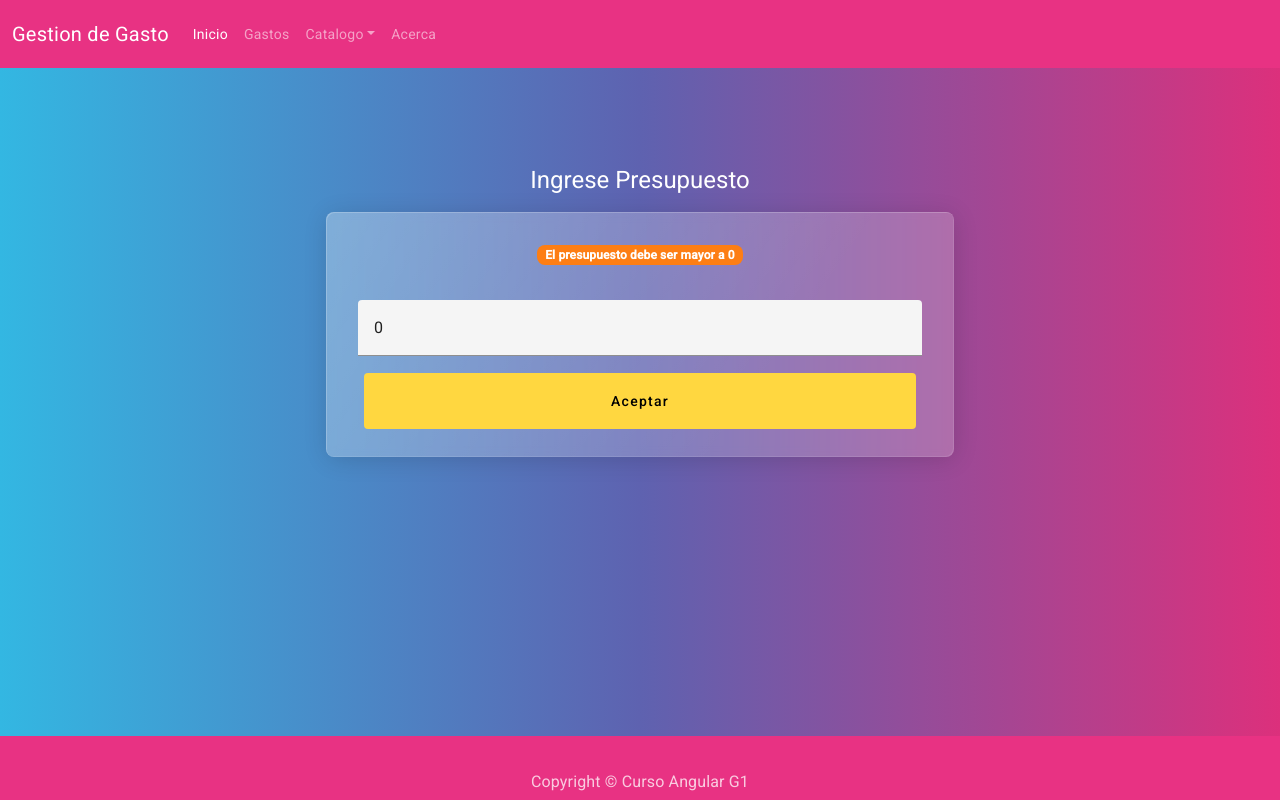
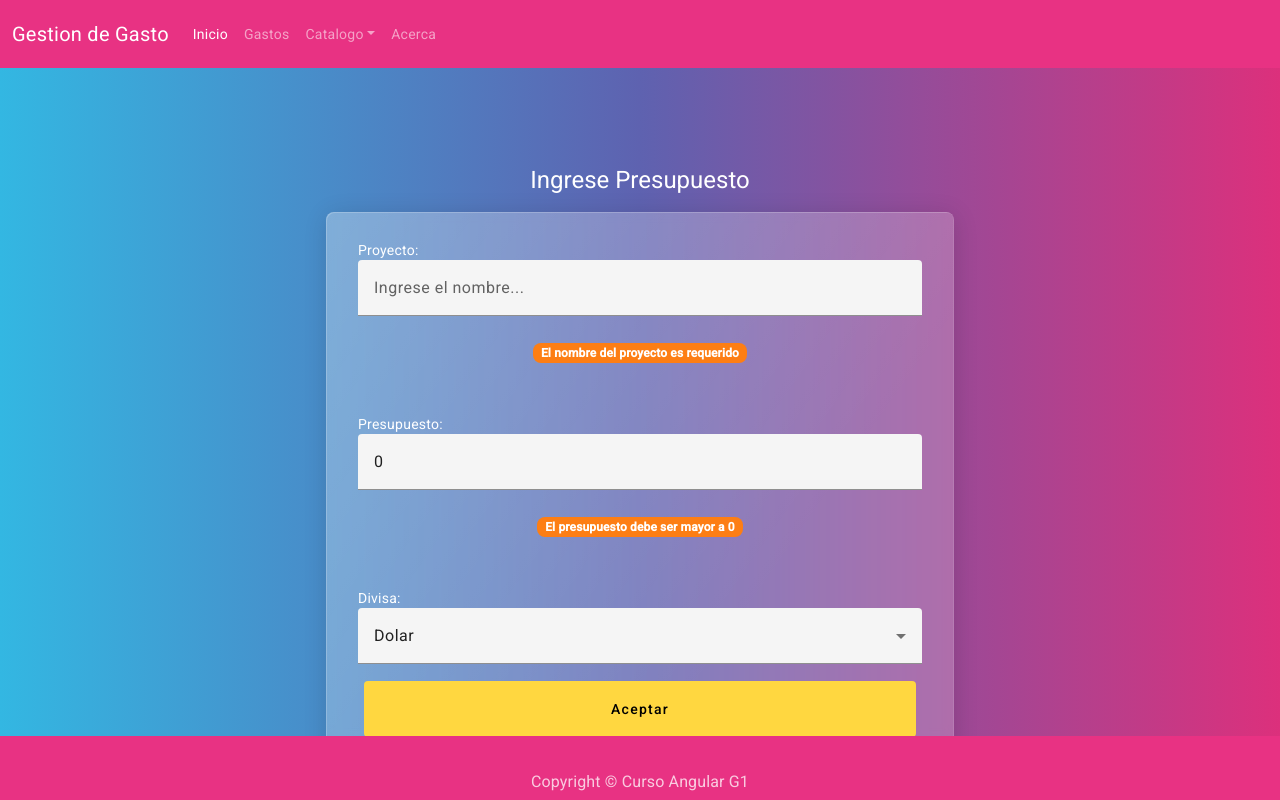
Before and after one commit to caqg95/Project2GGastos, an Angular app: page /ingresarPresupuesto in a window 1280 px wide. Both pictures are taken after a click on the button "Aceptar". Built offline with nearby package versions, Linux system fonts and the light colour scheme.

Commit message:
Add input divisa and proyecto

```diff
--- a/package.json
+++ b/package.json
@@ -22,6 +22,7 @@
     "@angular/router": "^15.0.0",
     "@ng-bootstrap/ng-bootstrap": "^14.0.0",
     "@popperjs/core": "^2.11.6",
+    "@types/uuid": "^9.0.0",
     "bootstrap": "^5.2.3",
     "bootstrap-icons": "^1.10.2",
     "bootswatch": "^5.2.3",
--- a/src/app/components/ingresar-presupuesto/ingresar-presupuesto.component.html
+++ b/src/app/components/ingresar-presupuesto/ingresar-presupuesto.component.html
@@ -3,9 +3,24 @@
         <h1 mat-h1 class="text-center">Ingrese Presupuesto</h1>
         <div class="card">
             <div class="card-body">
-                <div *ngIf="presupuestoIncorrecto" class="text-center mb-3">
-                    <h3> <span class="badge bg-danger textError">El presupuesto debe ser mayor a 0</span></h3>
+
+                <div class="row">
+                    <mat-label>Proyecto:</mat-label>
+                    <mat-form-field class="wide-input">
+                        <input
+                            type="text"
+                            matInput
+                            [(ngModel)]="nombre"
+                            placeholder="Ingrese el nombre..."
+                            required
+                        />
+                    </mat-form-field>
+                    <div *ngIf="nombreIncorrecto" class="text-center mb-3">
+                        <h3> <span class="badge bg-danger textError">El nombre del proyecto es requerido</span></h3>
                     </div>
+                </div>
+                <div class="row">
+                    <mat-label>Presupuesto:</mat-label>
                     <mat-form-field class="wide-input">
                         <input
                             type="number"
@@ -15,6 +30,23 @@
                             required
                         />
                     </mat-form-field>
+                    <div *ngIf="presupuestoIncorrecto" class="text-center mb-3">
+                        <h3> <span class="badge bg-danger textError">El presupuesto debe ser mayor a 0</span></h3>
+                    </div>
+                </div>
+
+                <div class="row">
+                    <mat-label>Divisa:</mat-label>
+                    <mat-form-field class="wide-input">
+                        <select matNativeControl [(ngModel)]="divisa" placeholder="Seleccione una divisa" required>
+                            <option *ngFor="let divisa of divisas" value={{divisa.simbolo}}>{{divisa.nombre}}</option>
+                        </select>
+                    </mat-form-field>
+                    <div *ngIf="divisaIncorrecto" class="text-center mb-3">
+                        <h3> <span class="badge bg-danger textError">La divisa es requerida</span></h3>
+                    </div>
+                </div>
+
                 <button
                         matInput
                         mat-flat-button
--- a/src/app/components/ingresar-presupuesto/ingresar-presupuesto.component.ts
+++ b/src/app/components/ingresar-presupuesto/ingresar-presupuesto.component.ts
@@ -1,22 +1,54 @@
-import { Component } from '@angular/core';
-
+import { Component, OnInit } from '@angular/core';
+import {Router} from '@angular/router';
+import {PresupuestoService} from '../../services/presupuesto.service'
+import {DivisaService} from '../../services/divisa.service'
+import { Divisa } from '../../shared/Divisa';
 @Component({
   selector: 'app-ingresar-presupuesto',
   templateUrl: './ingresar-presupuesto.component.html',
   styleUrls: ['./ingresar-presupuesto.component.css']
 })
-export class IngresarPresupuestoComponent {
+export class IngresarPresupuestoComponent implements OnInit {
+  divisas!: Divisa[] | undefined;
+  nombre:string;
+  nombreIncorrecto:boolean;
+
   presupuesto:number;
   presupuestoIncorrecto:boolean;
 
- constructor(){
+  divisa:string;
+  divisaIncorrecto:boolean;
+
+
+  constructor(private presupuestoService: PresupuestoService,
+              private divisaService: DivisaService,
+              private router:Router){
+
+    this.nombre=''
+    this.nombreIncorrecto=false;
+
     this.presupuesto=0;
     this.presupuestoIncorrecto=false;
+
+    this.divisa='$';
+    this.divisaIncorrecto=false;
+
   }
-//  ngOnit():void{
+  ngOnInit(): void {
+    this.divisas = this.divisaService.get_divisas();
+  }
 
-//  }
   agregarPregsupuesto(){
+
+    console.log(this.divisa)
+    console.log(this.nombre)
+
+    this.nombreIncorrecto= this.nombre!==''?false:true;
     this.presupuestoIncorrecto= this.presupuesto>0?false:true;
+    this.divisaIncorrecto= this.divisa!==''?false:true;
+
+    if(this.presupuestoIncorrecto===false){
+
     }
   }
+}
--- /dev/null
+++ b/src/app/services/divisa.service.ts
@@ -0,0 +1,15 @@
+import { Injectable } from '@angular/core';
+import { Divisa } from '../shared/Divisa';
+import {Divisas} from '../shared/mock/mDivisas';
+@Injectable({
+  providedIn: 'root'
+})
+export class DivisaService {
+  DivisasAll:Divisa[]=Divisas;
+  constructor() { }
+
+  get_divisas(): Divisa[] | undefined {
+    return this.DivisasAll;
+  }
+
+}
--- a/src/app/services/presupuesto.service.ts
+++ b/src/app/services/presupuesto.service.ts
@@ -1,9 +1,16 @@
 import { Injectable } from '@angular/core';
-
+import { Gasto } from '../shared/Gasto';
+import {Gastos} from '../shared/mock/mGastos';
 @Injectable({
   providedIn: 'root'
 })
 export class PresupuestoService {
-
-  constructor() { }
+  GastosAll:Gasto[]=Gastos;
+  presupuesto:Gasto;
+  constructor() {
+    this.presupuesto={
+      presupuesto:0,
+      balance:0
+    };
+  }
 }
--- a/src/app/shared/Gasto.ts
+++ b/src/app/shared/Gasto.ts
@@ -1,7 +1,7 @@
 
 export interface Gasto {
-    id: number;
-    nombre: string;
+    id?: string;
+    nombre?: string;
     presupuesto: number;
     gastototal?: number;
     balance?: number;
@@ -10,7 +10,7 @@ export interface Gasto {
 }
 
 export interface GastoDetalle {
-    id: number;
+    id: string;
     nombre: string;
     categoria: string;
     monto:number;
--- a/src/app/shared/mock/mCategorias.ts
+++ b/src/app/shared/mock/mCategorias.ts
@@ -1,6 +1,6 @@
 import { Categoria } from '../Categoria';
 
-export let categorias: Categoria[] = [
+export let Categorias: Categoria[] = [
     {
         id:1,
         nombre:'Vivienda'
--- a/src/app/shared/mock/mDivisas.ts
+++ b/src/app/shared/mock/mDivisas.ts
@@ -1,6 +1,6 @@
 import { Divisa } from '../Divisa';
 
-export let categorias: Divisa[] = [
+export let Divisas: Divisa[] = [
     {
         id:1,
         simbolo:'$',
--- a/src/app/shared/mock/mGastos.ts
+++ b/src/app/shared/mock/mGastos.ts
@@ -1,8 +1,8 @@
 import { Gasto } from '../Gasto';
 
-export let categorias: Gasto[] = [
+export let Gastos: Gasto[] = [
     {
-        id:1,
+        id:'7de09356-7d7d-11ed-a1eb-0242ac120002',
         nombre:'Presupuesto Ejemplo 1',
         presupuesto:5000,
         gastototal:100,
@@ -10,31 +10,31 @@ export let categorias: Gasto[] = [
         divisa:"$",
         gastodetalle:[
             {
-                id:1,
+                id:'a49b8e60-7d7d-11ed-a1eb-0242ac120002',
                 nombre:'Gasolina para el viaje a CR',
                 categoria:'Transporte',
                 monto:200
             },
             {
-                id:2,
+                id:'abd4cd40-7d7d-11ed-a1eb-0242ac120002',
                 nombre:'Compra de Medicamento',
                 categoria:'Salud',
                 monto:300
             },
             {
-                id:3,
+                id:'b143bf34-7d7d-11ed-a1eb-0242ac120002',
                 nombre:'Salida al Cine',
                 categoria:'Entretenimiento y salidas',
                 monto:125
             },
             {
-                id:4,
+                id:'b75e6856-7d7d-11ed-a1eb-0242ac120002',
                 nombre:'Cita',
                 categoria:'Entretenimiento y salidas',
                 monto:225
             },
             {
-                id:5,
+                id:'bc5cde96-7d7d-11ed-a1eb-0242ac120002',
                 nombre:'Pago de Alquiler',
                 categoria:'Vivienda',
                 monto:150
```
Also changed, not shown: src/app/services/categoria.service.ts (added, +14 -0 lines), 2 other files (tests, documents, lock files or other folders). Lines whose indentation alone changed are shown as unchanged.
